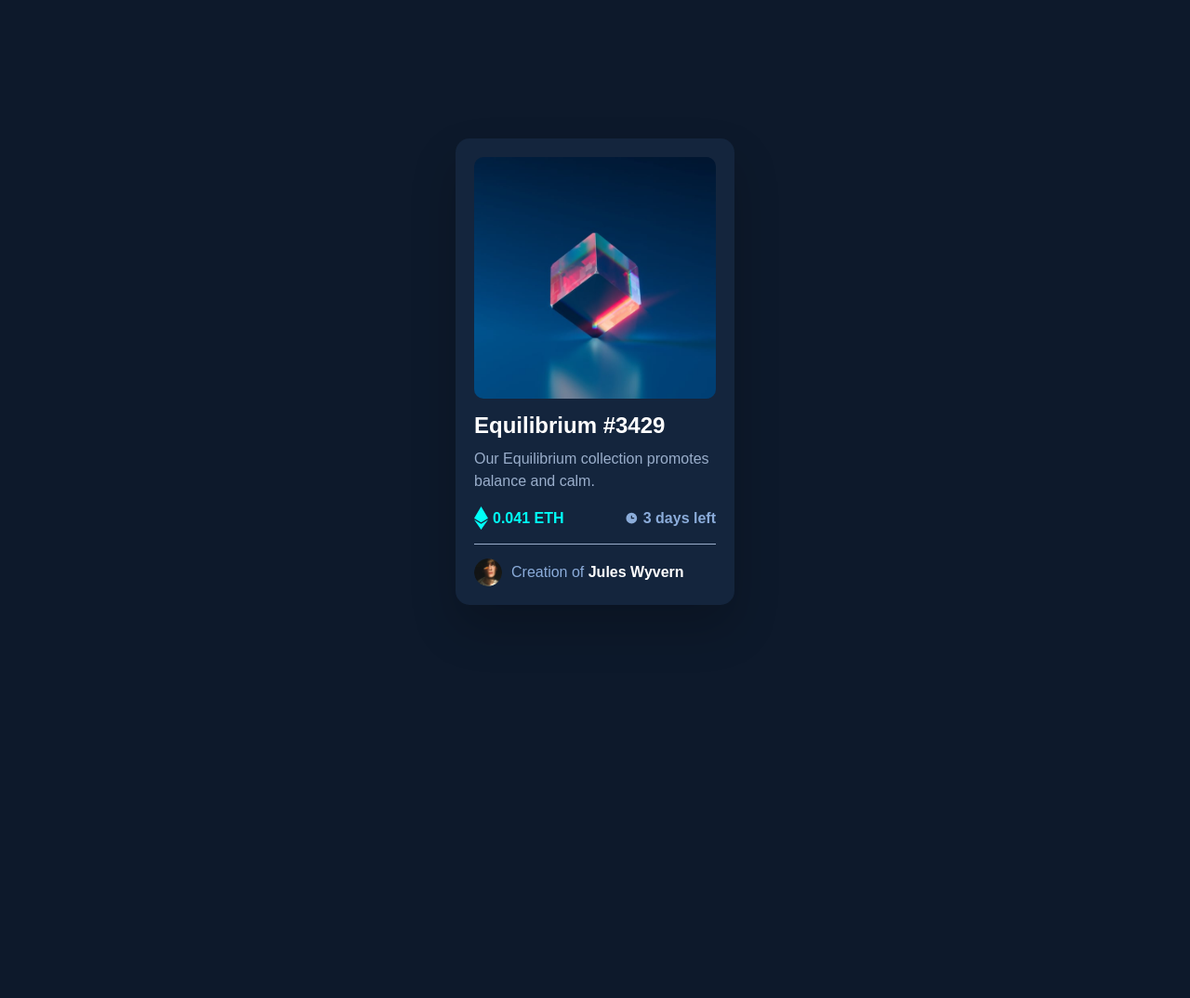
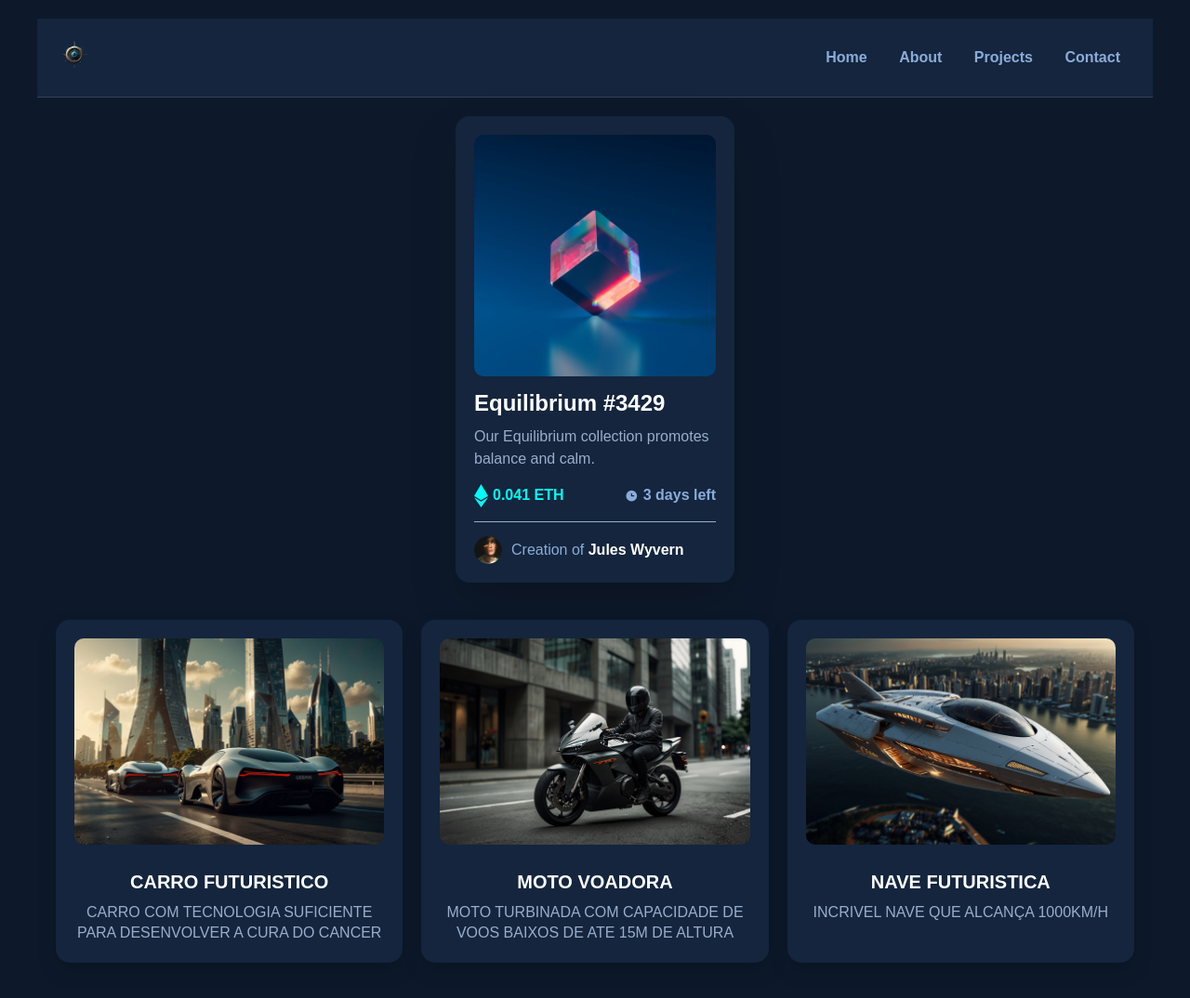
Before and after one commit to samurks/portifolio-card, a plain HTML site: page index.html in a window 1280 px wide. Shown: the whole page at 93% size. Before the commit the page ends 800 px from the top, so only its background shows below. Drawn offline with Linux system fonts and the light colour scheme.

Commit message:
add cardList and Header Components

```diff
--- a/index.html
+++ b/index.html
@@ -7,6 +7,18 @@
     <title>NFT Preview Card Component</title>
 </head>
 <body>
+  <header class="header">
+    <div class="logo">
+        <img src="images/logo.png" alt="Your Logo" />
+    </div>
+    <nav class="nav-links">
+        <a href="#home">Home</a>
+        <a href="#about">About</a>
+        <a href="#projects">Projects</a>
+        <a href="#contact">Contact</a>
+    </nav>
+</header>
+  <div class="main-container">
     <div class="card">
         <div class="card-image">
             <img src="images/image-equilibrium.jpg" alt="Equilibrium #3429">
@@ -33,5 +45,25 @@
             <span>Creation of <a href="#">Jules Wyvern</a></span>
         </div>
     </div>
+    <section class="card-list">
+      <div class="list-card animate__animated animate__fadeInUp">
+          <img src="images/sample1.jpg" alt="Sample Image 1" class="list-card-image">
+          <h2 class="list-card-title">CARRO FUTURISTICO</h2>
+          <p class="list-card-description">CARRO COM TECNOLOGIA SUFICIENTE PARA DESENVOLVER A CURA DO CANCER</p>
+      </div>
+
+      <div class="list-card animate__animated animate__fadeInUp animate__delay-1s">
+          <img src="images/sample2.jpg" alt="Sample Image 2" class="list-card-image">
+          <h2 class="list-card-title">MOTO VOADORA</h2>
+          <p class="list-card-description">MOTO TURBINADA COM CAPACIDADE DE VOOS BAIXOS DE ATE 15M DE ALTURA</p>
+      </div>
+
+      <div class="list-card animate__animated animate__fadeInUp animate__delay-2s">
+          <img src="images/sample3.jpg" alt="Sample Image 3" class="list-card-image">
+          <h2 class="list-card-title">NAVE FUTURISTICA</h2>
+          <p class="list-card-description">INCRIVEL NAVE QUE ALCANÇA 1000KM/H</p>
+      </div>
+  </section>
+</div>
 </body>
 </html>
--- a/style.css
+++ b/style.css
@@ -7,18 +7,31 @@
 
 body {
   background-color: hsl(217, 54%, 11%);
+  color: hsl(215, 51%, 70%);
   display: flex;
+  flex-direction: column;
   align-items: center;
-  justify-content: center;
-  height: 100vh;
-  color: hsl(215, 51%, 70%);
+  justify-content: flex-start;
+  min-height: 100vh;
+  padding: 20px;
+}
+
+.main-container {
+  display: flex;
+  flex-direction: column;
+  align-items: center;
+  gap: 40px;
+  padding: 20px;
+  width: 100%;
+  max-width: 1200px;
 }
 
 .card {
   background-color: hsl(216, 50%, 16%);
   border-radius: 15px;
   padding: 20px;
-  width: 300px;
+  width: 100%;
+  max-width: 300px;
   text-align: left;
   box-shadow: 0 25px 50px rgba(0, 0, 0, 0.2);
 }
@@ -67,7 +80,7 @@ body {
 }
 
 .view-icon {
-  width: 1  0px;
+  width: 10px;
   height: auto;
   filter: brightness(0) invert(1);
   transition: transform 0.3s ease;
@@ -128,3 +141,105 @@ body {
 .card-creator a:hover {
   color: hsl(178, 100%, 50%);
 }
+
+.card-list {
+  display: grid;
+  grid-template-columns: repeat(3, 1fr);
+  gap: 20px;
+  width: 100%;
+  max-width: 1200px;
+}
+
+.list-card {
+  background-color: hsl(216, 50%, 16%);
+  border-radius: 15px;
+  padding: 20px;
+  text-align: center;
+  box-shadow: 0 10px 20px rgba(0, 0, 0, 0.2);
+  transition: transform 0.3s ease, box-shadow 0.3s ease;
+}
+
+.list-card:hover {
+  transform: translateY(-10px);
+  box-shadow: 0 15px 25px rgba(0, 0, 0, 0.3);
+}
+
+.list-card-image {
+  width: 100%;
+  height: auto;
+  border-radius: 10px;
+  margin-bottom: 15px;
+}
+
+.list-card-title {
+  color: #ffffff;
+  font-size: 1.25em;
+  margin: 10px 0;
+}
+
+.list-card-description {
+  color: hsl(215, 32%, 70%);
+  font-size: 1em;
+  line-height: 1.4;
+}
+
+@media (max-width: 768px) {
+  .card-list {
+      grid-template-columns: 1fr;
+  }
+}
+
+.header {
+  display: flex;
+  align-items: center;
+  justify-content: space-between;
+  padding: 20px;
+  width: 100%;
+  max-width: 1200px;
+  margin: 0 auto;
+  background-color: hsl(216, 50%, 16%);
+  border-bottom: 1px solid hsl(215, 32%, 27%);
+}
+
+.logo img {
+  height: 40px;
+  width: auto;
+}
+
+.nav-links a {
+  color: hsl(215, 51%, 70%);
+  text-decoration: none;
+  margin: 0 15px;
+  font-weight: 600;
+  transition: color 0.3s ease;
+}
+
+.nav-links a:hover {
+  color: hsl(178, 100%, 50%);
+}
+
+@media (max-width: 768px) {
+  .header {
+      flex-direction: column;
+      align-items: center;
+      padding: 15px;
+  }
+
+  .nav-links {
+      margin-top: 10px;
+      display: flex;
+      flex-wrap: wrap;
+      justify-content: center;
+  }
+
+  .nav-links a {
+      margin: 10px;
+  }
+}
+
+
+@media (min-width: 769px) and (max-width: 1024px) {
+  .card-list {
+      grid-template-columns: 1fr 1fr;
+  }
+}
```
Also changed, not shown: images/logo.png (added), images/sample1.jpg (added), images/sample2.jpg (added), images/sample3.jpg (added), 1 other file.
